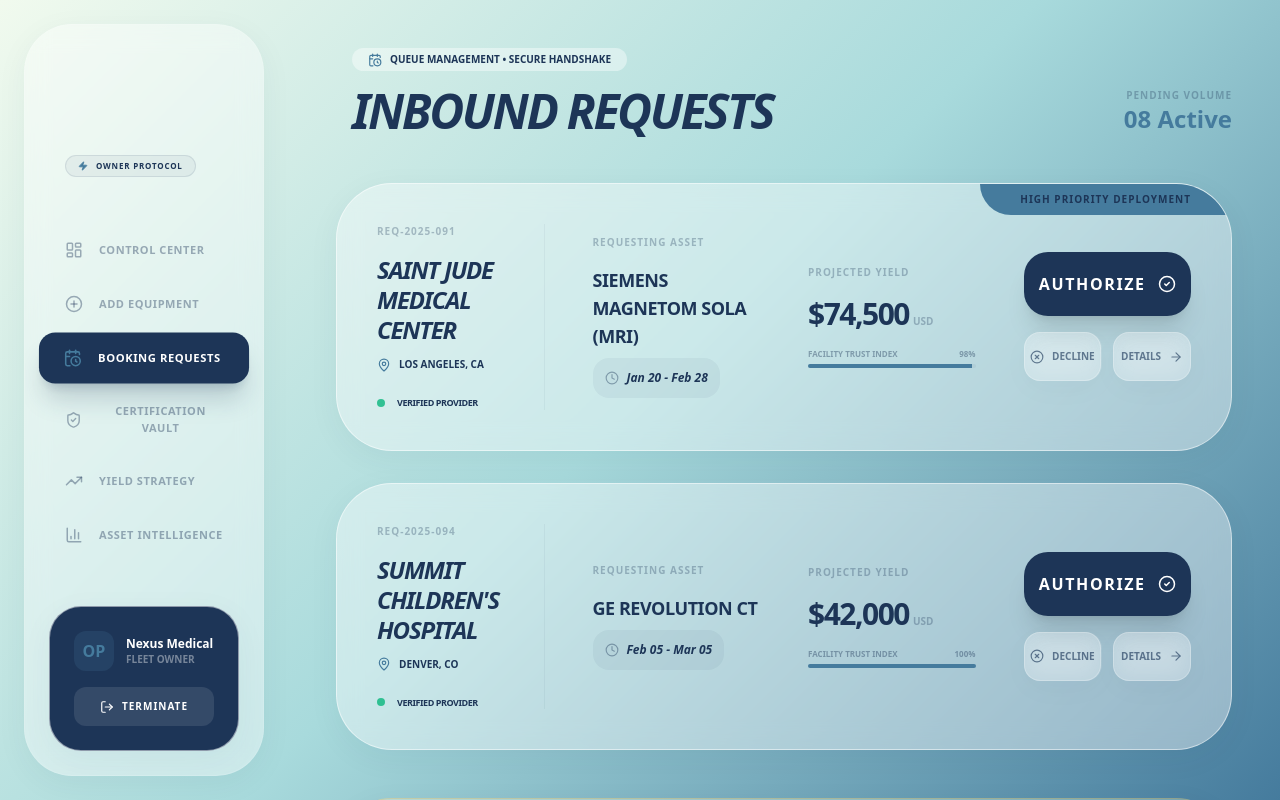
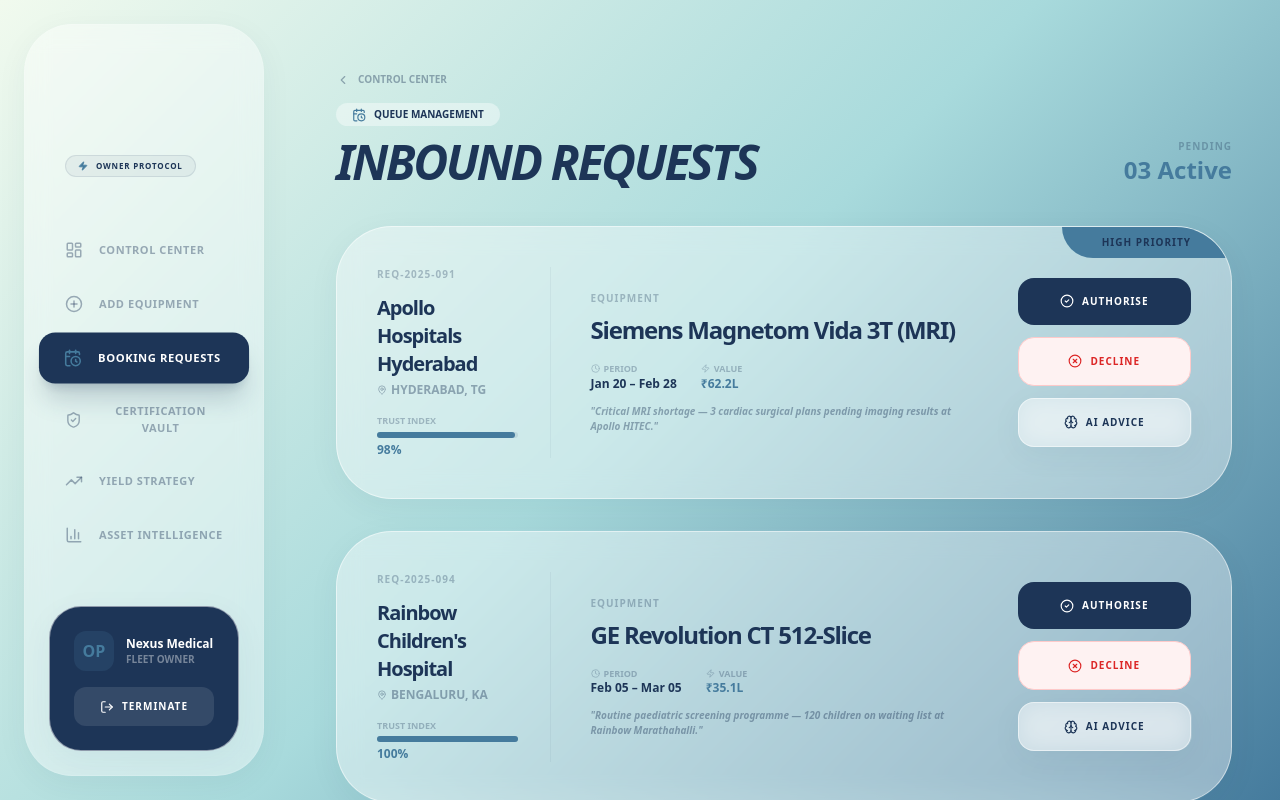
Before and after one commit to DharmiSapariya/ResourceRX, a React (Vite) app: page /owner/requests in a window 1280 px wide. Shown: the top 800 px of the page. Built offline with nearby package versions, Linux system fonts and the light colour scheme.

Commit message:
fix: update OwnerRequests page to latest version

```diff
--- a/src/pages/Owner/OwnerRequests.jsx
+++ b/src/pages/Owner/OwnerRequests.jsx
@@ -1,162 +1,288 @@
-import React from 'react';
-import { motion } from 'framer-motion';
-import {
-  CalendarClock,
-  MapPin,
-  UserCheck,
-  ArrowRight,
-  CheckCircle2,
-  XCircle,
-  Clock,
-  ShieldAlert,
-  Zap
-} from 'lucide-react';
+// Inline local AI helper — calls Express backend → Ollama (no API key needed)
+async function askMedGemmaJSON(systemPrompt, userContent, fallback) {
+  const prompt = `${systemPrompt}
+
+User: ${userContent}
+
+Assistant (JSON only):`;
+  try {
+    const res = await fetch('http://localhost:5000/api/medgemma', {
+      method: 'POST', headers: { 'Content-Type': 'application/json' },
+      body: JSON.stringify({ prompt }),
+    });
+    if (!res.ok) throw new Error(`Backend ${res.status}`);
+    const data = await res.json();
+    const raw = data.response || '';
+    const start = raw.indexOf('{'); const end = raw.lastIndexOf('}');
+    if (start === -1 || end === -1) throw new Error('No JSON');
+    return JSON.parse(raw.slice(start, end + 1));
+  } catch (err) {
+    console.error('[AI Local]', err.message);
+    return typeof fallback === 'function' ? fallback() : fallback;
+  }
+}
+async function askMedGemmaText(systemPrompt, userContent, fallback) {
+  const prompt = `${systemPrompt}
+
+User: ${userContent}
+
+Assistant:`;
+  try {
+    const res = await fetch('http://localhost:5000/api/medgemma', {
+      method: 'POST', headers: { 'Content-Type': 'application/json' },
+      body: JSON.stringify({ prompt }),
+    });
+    if (!res.ok) throw new Error(`Backend ${res.status}`);
+    const data = await res.json();
+    return data.response || (typeof fallback === 'function' ? fallback() : fallback);
+  } catch (err) {
+    console.error('[AI Local]', err.message);
+    return typeof fallback === 'function' ? fallback() : fallback;
+  }
+}
+const askMedGemma = askMedGemmaText;
+import React, { useState, useEffect } from 'react';
+import { motion, AnimatePresence } from 'framer-motion';
+import { useNavigate } from 'react-router-dom';
+import { CalendarClock, MapPin, CheckCircle2, XCircle, Clock, ShieldAlert, Zap, ChevronLeft, Loader, Brain } from 'lucide-react';
+
+const INIT_REQUESTS = [
+  { id:"REQ-2025-091", facility:"Apollo Hospitals Hyderabad",  location:"Hyderabad, TG", asset:"Siemens Magnetom Vida 3T (MRI)",  period:"Jan 20 – Feb 28", valuation:"₹62.2L", urgency:"CRITICAL", credibility:98, context:"Critical MRI shortage — 3 cardiac surgical plans pending imaging results at Apollo HITEC." },
+  { id:"REQ-2025-094", facility:"Rainbow Children's Hospital", location:"Bengaluru, KA",  asset:"GE Revolution CT 512-Slice",      period:"Feb 05 – Mar 05", valuation:"₹35.1L", urgency:"STANDARD", credibility:100, context:"Routine paediatric screening programme — 120 children on waiting list at Rainbow Marathahalli." },
+  { id:"REQ-2025-098", facility:"Fortis Memorial Gurugram",    location:"Gurugram, HR",   asset:"Fresenius 5008S Dialysis (×2)",   period:"Mar 01 – Apr 01", valuation:"₹15.2L", urgency:"STANDARD", credibility:95, context:"Renal unit expansion at Fortis Gurugram — two legacy Nipro machines decommissioned last week." },
+];
+
+const AI_FALLBACKS = {
+  "REQ-2025-091": { recommendation:"APPROVE", risk_level:"Low",    summary:"Apollo Hyderabad has a 98% trust score with zero payment defaults. The MRI is urgently needed for cardiac surgical planning — denial could delay critical patient care at a Tier-1 facility.", fleet_impact:"South India fleet moves to 85% utilisation. One backup Magnetom Sola remains available at the Bengaluru hub.", counter_offer:null },
+  "REQ-2025-094": { recommendation:"APPROVE", risk_level:"Low",    summary:"Rainbow Children's has a perfect 100% trust index. Paediatric CT demand is well-documented and the 30-day window minimises revenue risk.", fleet_impact:"CT fleet at 76% utilisation. No conflict with existing deployments — fills the Feb 5 gap perfectly.", counter_offer:null },
+  "REQ-2025-098": { recommendation:"NEGOTIATE", risk_level:"Medium", summary:"Fortis Gurugram dialysis request is legitimate but dispatching 2 units simultaneously strains North India support coverage. Consider staggering.", fleet_impact:"Dispatching both units simultaneously leaves NCR with zero backup dialysis. Recommend releasing 1 unit now, second in 2 weeks.", counter_offer:"Release Unit #1 now (Mar 1) and Unit #2 on Mar 15 — same contract value ₹15.2L, improved fleet resilience." },
+};
 
 export default function OwnerRequests() {
-  const glassStyle = "glass-panel p-10 rounded-[3.5rem] relative overflow-hidden transition-all duration-500";
+  const navigate = useNavigate();
 
-  const requests = [
-    {
-      id: "REQ-2025-091",
-      facility: "Saint Jude Medical Center",
-      location: "Los Angeles, CA",
-      asset: "Siemens Magnetom Sola (MRI)",
-      period: "Jan 20 - Feb 28",
-      valuation: "$74,500",
-      urgency: "CRITICAL",
-      credibility: 98
-    },
-    {
-      id: "REQ-2025-094",
-      facility: "Summit Children's Hospital",
-      location: "Denver, CO",
-      asset: "GE Revolution CT",
-      period: "Feb 05 - Mar 05",
-      valuation: "$42,000",
-      urgency: "STANDARD",
-      credibility: 100
+  // Persist requests in sessionStorage so decline survives tab changes
+  const [requests, setRequests] = useState(() => {
+    try {
+      const saved = sessionStorage.getItem('rrx_requests');
+      return saved ? JSON.parse(saved) : INIT_REQUESTS.map(r=>({...r,status:'pending'}));
+    } catch { return INIT_REQUESTS.map(r=>({...r,status:'pending'})); }
+  });
+
+  useEffect(() => {
+    sessionStorage.setItem('rrx_requests', JSON.stringify(requests));
+  }, [requests]);
+
+  const [processing, setProcessing] = useState(null);
+  const [aiLoading,  setAiLoading]  = useState(null);
+  const [aiAdvice,   setAiAdvice]   = useState({});
+
+  const act = (id, action) => {
+    setProcessing(id + action);
+    setTimeout(() => {
+      setRequests(prev => {
+        const updated = prev.map(r => r.id===id ? {...r,status:action} : r);
+        sessionStorage.setItem('rrx_requests', JSON.stringify(updated));
+        return updated;
+      });
+      setProcessing(null);
+      if (action === 'approved') {
+        // Store the approved request so dispatch can show correct location
+        const req = requests.find(r => r.id === id);
+        if (req) {
+          try {
+            const dispatches = JSON.parse(sessionStorage.getItem('rrx_owner_dispatches') || '[]');
+            dispatches.unshift({
+              id: `DEP-${Date.now()}`,
+              requestId: req.id,
+              facility: req.facility,
+              location: req.location,
+              asset: req.asset,
+              period: req.period,
+              valuation: req.valuation,
+              authorizedAt: new Date().toLocaleString(),
+              status: 'Deploying',
+            });
+            sessionStorage.setItem('rrx_owner_dispatches', JSON.stringify(dispatches));
+          } catch {}
         }
-  ];
+        setTimeout(() => navigate('/owner/dispatch'), 600);
+      }
+    }, 1800);
+  };
+
+  const runAI = async (req) => {
+    setAiLoading(req.id);
+    const result = await askMedGemmaJSON(
+      `You are MedGemma, risk advisor for ResourceRX equipment rental platform. Analyse THIS SPECIFIC request and return ONLY valid JSON:
+{"recommendation":"APPROVE"|"DECLINE"|"NEGOTIATE","risk_level":"Low"|"Medium"|"High","summary":string,"fleet_impact":string,"counter_offer":string|null}`,
+      `Request ID: ${req.id}
+Facility: ${req.facility} — ${req.location}
+Asset requested: ${req.asset}
+Rental period: ${req.period}
+Contract value: ${req.valuation}
+Urgency: ${req.urgency}
+Facility trust score: ${req.credibility}%
+Clinical context: ${req.context}
+Provide advice specific to this request — do not give generic answers.`,
+      AI_FALLBACKS[req.id]
+    );
+    setAiAdvice(prev => ({...prev, [req.id]: result}));
+    setAiLoading(null);
+  };
+
+  const pending  = requests.filter(r=>r.status==='pending');
+  const done     = requests.filter(r=>r.status!=='pending');
+  const glass    = "glass-panel p-10 rounded-[3.5rem] relative overflow-hidden transition-all duration-500";
+
+  const ADVICE_COLOR = { APPROVE:'text-emerald-600 bg-emerald-50 border-emerald-200', DECLINE:'text-red-600 bg-red-50 border-red-200', NEGOTIATE:'text-amber-600 bg-amber-50 border-amber-200' };
 
   return (
-    <div className="max-w-7xl mx-auto pb-20 space-y-12">
+    <div className="max-w-7xl mx-auto pb-20 pt-6 space-y-10">
 
-      {/* --- HEADER --- */}
-      <div className="mb-12 ml-4">
-        <div className="inline-flex items-center gap-2 px-4 py-1 rounded-full bg-white/40 text-[10px] font-black uppercase mb-4 text-primary">
-          <CalendarClock size={14} className="text-secondary" />
-          Queue Management • Secure Handshake
+      <div className="mb-8">
+        <button onClick={()=>navigate('/owner')} className="flex items-center gap-2 text-[10px] font-black uppercase opacity-40 hover:opacity-100 mb-4 text-primary transition-opacity">
+          <ChevronLeft size={14}/> Control Center
+        </button>
+        <div className="flex justify-between items-end">
+          <div>
+            <div className="inline-flex items-center gap-2 px-4 py-1 rounded-full bg-white/40 text-[10px] font-black uppercase mb-3 text-primary">
+              <CalendarClock size={14} className="text-secondary"/> Queue Management
             </div>
-        <div className="flex justify-between items-end">
-          {/* Main Heading changed to Deep Blue */}
-          <h2 className="text-5xl font-black tracking-tighter italic uppercase text-[#1d3557]">Inbound Requests</h2>
-          <div className="flex gap-4">
+            <h2 className="text-5xl font-black tracking-tighter italic uppercase text-primary">Inbound Requests</h2>
+          </div>
           <div className="text-right">
-              <p className="text-[10px] font-black opacity-30 uppercase tracking-widest text-[#1d3557]">Pending Volume</p>
-              <p className="text-2xl font-black text-secondary">08 Active</p>
-            </div>
+            <p className="text-[10px] font-black opacity-30 uppercase tracking-widest text-primary">Pending</p>
+            <p className="text-2xl font-black text-secondary">{pending.length.toString().padStart(2,'0')} Active</p>
           </div>
         </div>
       </div>
 
-      {/* --- REQUEST FEED --- */}
-      <div className="grid gap-8">
-        {requests.map((req, i) => (
-          <motion.div
-            key={req.id}
-            initial={{ opacity: 0, y: 30 }}
-            animate={{ opacity: 1, y: 0 }}
-            transition={{ delay: i * 0.1 }}
-            className={`${glassStyle} group hover:border-secondary/30 transition-all cursor-default`}
-          >
-            {/* Background Accent for Urgency */}
-            {req.urgency === "CRITICAL" && (
-              <div className="absolute top-0 right-0 px-10 py-2 bg-secondary text-primary text-[10px] font-black uppercase tracking-widest rounded-bl-[2rem]">
-                High Priority Deployment
+      {pending.length === 0 && (
+        <div className={`${glass} text-center py-16`}>
+          <CheckCircle2 size={48} className="text-emerald-400 mx-auto mb-4"/>
+          <p className="text-xl font-black text-primary">All requests processed</p>
+          <p className="text-xs font-bold opacity-30 uppercase text-primary mt-2">Check the "Recently Processed" section below</p>
         </div>
       )}
 
-            <div className="grid lg:grid-cols-4 gap-12 items-center">
+      <div className="grid gap-8">
+        <AnimatePresence>
+          {pending.map((req, i) => {
+            const advice = aiAdvice[req.id];
+            const isProc = processing?.startsWith(req.id);
 
-              {/* FACILITY INFO */}
+            return (
+              <motion.div key={req.id} initial={{opacity:0,y:30}} animate={{opacity:1,y:0}} exit={{opacity:0,x:-40}} transition={{delay:i*0.1}}
+                className={`${glass} group hover:border-secondary/30 transition-all`}>
+
+                {req.urgency==='CRITICAL' && (
+                  <div className="absolute top-0 right-0 px-10 py-2 bg-secondary text-primary text-[10px] font-black uppercase tracking-widest rounded-bl-[2rem]">High Priority</div>
+                )}
+
+                <div className="grid lg:grid-cols-4 gap-10 items-center">
                   <div className="lg:col-span-1 border-r border-primary/5 pr-8">
-                <p className="text-[10px] font-black opacity-30 uppercase tracking-widest mb-4 text-[#1d3557]">{req.id}</p>
-                {/* Facility Title changed to Deep Blue */}
-                <h3 className="text-2xl font-black tracking-tighter italic leading-tight mb-3 uppercase text-[#1d3557]">{req.facility}</h3>
-                <div className="flex items-center gap-2 text-primary/60">
-                  <MapPin size={14} className="text-secondary" />
-                  <span className="text-[10px] font-bold uppercase text-[#1d3557]">{req.location}</span>
-                </div>
-                <div className="mt-6 flex items-center gap-3">
-                  <div className="h-2 w-2 rounded-full bg-emerald-500 animate-pulse" />
-                  <span className="text-[9px] font-black uppercase tracking-tighter text-[#1d3557]">Verified Provider</span>
+                    <p className="text-[10px] font-black opacity-30 uppercase tracking-widest mb-3 text-primary">{req.id}</p>
+                    <h3 className="text-xl font-black tracking-tighter text-primary mb-1">{req.facility}</h3>
+                    <p className="text-xs font-bold opacity-40 uppercase text-primary flex items-center gap-1"><MapPin size={10}/> {req.location}</p>
+                    <div className="mt-4">
+                      <p className="text-[9px] font-black uppercase opacity-30 mb-1 text-primary">Trust Index</p>
+                      <div className="h-1.5 bg-primary/10 rounded-full"><div className="h-full bg-secondary rounded-full" style={{width:`${req.credibility}%`}}/></div>
+                      <p className="text-xs font-black text-secondary mt-1">{req.credibility}%</p>
                     </div>
                   </div>
 
-              {/* ASSET & DURATION */}
-              <div className="lg:col-span-1">
-                <p className="text-[10px] font-black opacity-30 uppercase tracking-widest mb-4 text-[#1d3557]">Requesting Asset</p>
-                <h4 className="text-lg font-black uppercase tracking-tight text-[#1d3557] mb-2">{req.asset}</h4>
-                <div className="flex items-center gap-2 bg-primary/5 p-3 rounded-2xl w-fit">
-                  <Clock size={14} className="text-primary/40" />
-                  <span className="text-xs font-black italic text-[#1d3557]">{req.period}</span>
+                  <div className="lg:col-span-2">
+                    <p className="text-[10px] font-black uppercase tracking-widest opacity-30 mb-2 text-primary">Equipment</p>
+                    <p className="text-2xl font-black text-primary tracking-tighter">{req.asset}</p>
+                    <div className="flex gap-6 mt-4">
+                      <div><p className="text-[9px] opacity-30 uppercase font-black text-primary flex items-center gap-1"><Clock size={9}/> Period</p><p className="font-black text-xs text-primary">{req.period}</p></div>
+                      <div><p className="text-[9px] opacity-30 uppercase font-black text-primary flex items-center gap-1"><Zap size={9}/> Value</p><p className="font-black text-xs text-secondary">{req.valuation}</p></div>
                     </div>
+                    <p className="text-[10px] font-bold opacity-40 mt-3 text-primary italic">"{req.context}"</p>
                   </div>
 
-              {/* SETTLEMENT PREVIEW */}
-              <div className="lg:col-span-1">
-                <p className="text-[10px] font-black opacity-30 uppercase tracking-widest mb-4 text-[#1d3557]">Projected Yield</p>
-                <div className="flex items-baseline gap-1">
-                  <span className="text-3xl font-black tracking-tighter text-[#1d3557]">{req.valuation}</span>
-                  <span className="text-[10px] font-black opacity-30 text-[#1d3557]">USD</span>
-                </div>
-                <div className="mt-4 flex flex-col gap-1">
-                   <div className="flex justify-between text-[8px] font-black uppercase opacity-40 text-[#1d3557]">
-                     <span>Facility Trust Index</span>
-                     <span>{req.credibility}%</span>
-                   </div>
-                   <div className="h-1 bg-primary/5 rounded-full overflow-hidden">
-                     <div className="h-full bg-secondary" style={{ width: `${req.credibility}%` }} />
-                   </div>
-                </div>
-              </div>
-
-              {/* ACTION COMMANDS */}
-              <div className="lg:col-span-1 flex flex-col gap-4">
-                <button className="w-full bg-primary text-white py-5 rounded-3xl font-black uppercase tracking-widest flex items-center justify-center gap-3 hover:bg-secondary transition-all shadow-xl group/btn">
-                  Authorize <CheckCircle2 size={18} />
+                  <div className="lg:col-span-1 flex flex-col gap-3">
+                    <button onClick={()=>act(req.id,'approved')} disabled={!!isProc}
+                      className="w-full py-4 bg-primary text-white rounded-2xl font-black text-[10px] uppercase tracking-widest hover:bg-emerald-600 transition-all flex items-center justify-center gap-2 disabled:opacity-50">
+                      {processing===req.id+'approved'?<Loader size={14} className="animate-spin"/>:<CheckCircle2 size={14}/>}
+                      {processing===req.id+'approved'?'Authorising…':'Authorise'}
                     </button>
-                <div className="grid grid-cols-2 gap-3">
-                  <button className="py-4 glass-panel rounded-2xl text-[10px] font-black uppercase opacity-60 hover:opacity-100 hover:bg-red-50/50 hover:text-red-500 transition-all flex items-center justify-center gap-2 text-[#1d3557]">
-                    <XCircle size={14} /> Decline
+                    <button onClick={()=>act(req.id,'declined')} disabled={!!isProc}
+                      className="w-full py-4 bg-red-50 border border-red-200 text-red-600 rounded-2xl font-black text-[10px] uppercase tracking-widest hover:bg-red-100 transition-all flex items-center justify-center gap-2 disabled:opacity-50">
+                      {processing===req.id+'declined'?<Loader size={14} className="animate-spin text-red-400"/>:<XCircle size={14}/>}
+                      {processing===req.id+'declined'?'Declining…':'Decline'}
                     </button>
-                  <button className="py-4 glass-panel rounded-2xl text-[10px] font-black uppercase opacity-60 hover:opacity-100 transition-all flex items-center justify-center gap-2 text-[#1d3557]">
-                     Details <ArrowRight size={14} />
+                    <button onClick={()=>runAI(req)} disabled={aiLoading===req.id || !!isProc}
+                      className="w-full py-4 glass-panel rounded-2xl font-black text-[10px] uppercase tracking-widest text-primary hover:bg-white/60 transition-all flex items-center justify-center gap-2 disabled:opacity-50">
+                      {aiLoading===req.id?<><Loader size={14} className="animate-spin"/> Analysing…</>:<><Brain size={14}/> AI Advice</>}
                     </button>
                   </div>
                 </div>
 
+                {/* AI ADVICE — unique per request */}
+                <AnimatePresence>
+                  {advice && (
+                    <motion.div initial={{opacity:0,height:0}} animate={{opacity:1,height:'auto'}} exit={{opacity:0,height:0}}
+                      className="mt-8 overflow-hidden">
+                      <div className={`p-8 rounded-[2rem] border ${ADVICE_COLOR[advice.recommendation]}`}>
+                        <div className="flex items-center gap-4 mb-4">
+                          <Brain size={18}/>
+                          <p className="text-[10px] font-black uppercase tracking-widest">MedGemma · {advice.recommendation}</p>
+                          <span className={`ml-auto text-[9px] font-black uppercase px-3 py-1 rounded-full bg-black/10`}>Risk: {advice.risk_level}</span>
+                        </div>
+                        <p className="text-sm font-bold mb-3">{advice.summary}</p>
+                        <p className="text-[11px] font-bold opacity-70 mb-2"><span className="font-black uppercase">Fleet Impact:</span> {advice.fleet_impact}</p>
+                        {advice.counter_offer && (
+                          <div className="mt-3 p-4 bg-white/50 rounded-xl border border-current/20">
+                            <p className="text-[9px] font-black uppercase mb-1">Counter Offer</p>
+                            <p className="text-xs font-bold">{advice.counter_offer}</p>
+                          </div>
+                        )}
                       </div>
                     </motion.div>
+                  )}
+                </AnimatePresence>
+              </motion.div>
+            );
+          })}
+        </AnimatePresence>
+      </div>
+
+      {/* RISK ADVISORY */}
+      {pending.some(r=>r.urgency==='CRITICAL') && (
+        <div className="p-8 rounded-[2.5rem] bg-amber-500/5 border border-amber-500/20 flex items-center gap-6">
+          <ShieldAlert className="text-amber-500 shrink-0" size={28}/>
+          <div>
+            <p className="text-xs font-black uppercase text-amber-600">Fleet Capacity Warning</p>
+            <p className="text-[11px] font-bold opacity-60 text-primary">Accepting Apollo Hyderabad will put South India fleet at 100% utilisation. No backup MRI in Hyderabad for 40 days. Consider AI advice before authorising.</p>
+          </div>
+        </div>
+      )}
+
+      {/* RECENTLY PROCESSED */}
+      {done.length > 0 && (
+        <div className={glass}>
+          <h3 className="text-xl font-black italic uppercase mb-6 text-primary">Recently Processed</h3>
+          <div className="space-y-3">
+            {done.map(req => (
+              <div key={req.id} className="flex items-center justify-between p-6 bg-white/40 rounded-2xl border border-white">
+                <div>
+                  <p className="text-[9px] font-black opacity-30 uppercase text-primary">{req.id}</p>
+                  <p className="font-black text-sm text-primary">{req.facility} · {req.asset}</p>
+                </div>
+                <span className={`text-[10px] font-black uppercase px-4 py-2 rounded-full ${req.status==='approved'?'bg-emerald-100 text-emerald-700':'bg-red-100 text-red-600'}`}>
+                  {req.status}
+                </span>
+              </div>
             ))}
           </div>
-
-      {/* --- LOWER INSIGHT: COMPLIANCE ADVISORY --- */}
-      <div className={`${glassStyle} border-amber-500/20 bg-amber-500/5`}>
-        <div className="flex items-start gap-6">
-          <div className="p-4 bg-amber-500/10 rounded-2xl text-amber-600">
-            <ShieldAlert size={24} />
+          <button onClick={()=>{setRequests(INIT_REQUESTS.map(r=>({...r,status:'pending'}))); sessionStorage.removeItem('rrx_requests');}}
+            className="mt-6 text-[9px] font-black uppercase opacity-30 hover:opacity-100 text-primary transition-opacity">
+            Reset all requests
+          </button>
         </div>
-          <div>
-            <h4 className="text-lg font-black uppercase tracking-tighter italic text-[#1d3557]">Risk Intelligence Advisory</h4>
-            <p className="text-[10px] font-bold opacity-60 uppercase mt-2 leading-relaxed text-[#1d3557]">
-              Accepting "Saint Jude Medical Center" for the MRI request will put your West Coast fleet at <span className="text-primary font-black underline">100% utilization</span>.
-              No backup assets will be available in the Los Angeles sector for the next 40 days.
-            </p>
-          </div>
-        </div>
-      </div>
-
+      )}
     </div>
   );
 }
```
Lines whose indentation alone changed are shown as unchanged.
